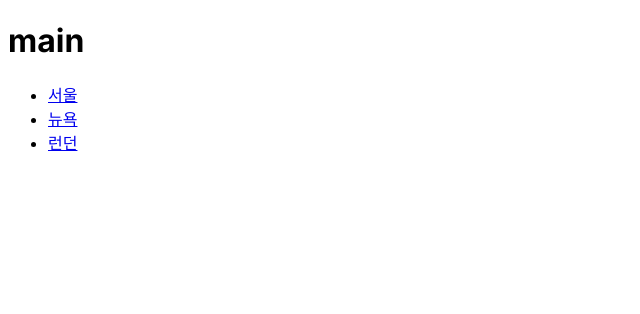
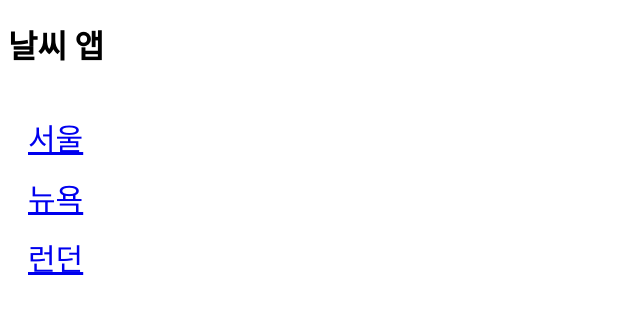
Before and after one commit to ursrBaek/nextJSTest, a Next.js app: page / in a window 1280 px wide. Shown: the top 314 px of the page, without its empty margins (0-640 px from the left). Built offline with nearby package versions, Linux system fonts and the light colour scheme.

Commit message:
style 적용

```diff
--- /dev/null
+++ b/src/app/global.css
@@ -0,0 +1,12 @@
+button {
+  border: none;
+  background-color: pink;
+  border-radius: 5px;
+  padding: 5px 20px;
+  font-size: 30px;
+  cursor: pointer;
+}
+
+button:hover {
+  background-color: orange;
+}
--- a/src/app/layout.tsx
+++ b/src/app/layout.tsx
@@ -1,5 +1,6 @@
 import type { Metadata } from 'next'
 import { Inter } from 'next/font/google'
+import './global.css';
 
 const inter = Inter({ subsets: ['latin'] })
 
--- a/src/app/page.tsx
+++ b/src/app/page.tsx
@@ -1,10 +1,12 @@
 import Link from "next/link";
+
+import style from './style.module.css'
 
 export default function Home() {
   return (
     <>
-      <h1>main</h1>
-      <ul>
+      <h1>날씨 앱</h1>
+      <ul className={style.list}>
         <li><Link href='/seoul'>서울</Link></li>
         <li><Link href='/newyork'>뉴욕</Link></li>
         <li><Link href='/london'>런던</Link></li>
--- /dev/null
+++ b/src/app/style.module.css
@@ -0,0 +1,9 @@
+.list {
+  list-style: none;
+  padding: 20px;
+}
+
+.list li {
+  font-size: 30px;
+  line-height: 2;
+}
```
